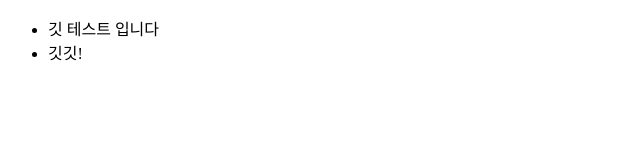
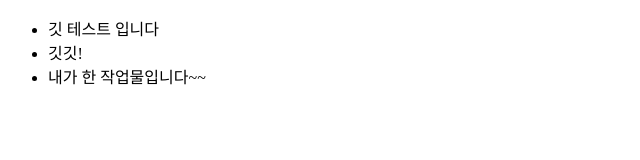
Before and after one commit to ekdlstvt/test, a plain HTML site: page index.html in a window 1280 px wide. Shown: the whole page, without its empty margins (0-640 px from the left). Drawn offline with Linux system fonts and the light colour scheme.

Commit message:
내가 한 작업물~~

```diff
--- a/index.html
+++ b/index.html
@@ -10,6 +10,7 @@
     <ul>
         <li>깃 테스트 입니다</li>
         <li>깃깃!</li>
+        <li>내가 한 작업물입니다~~</li>
     </ul>
 </body>
 </html>
```
